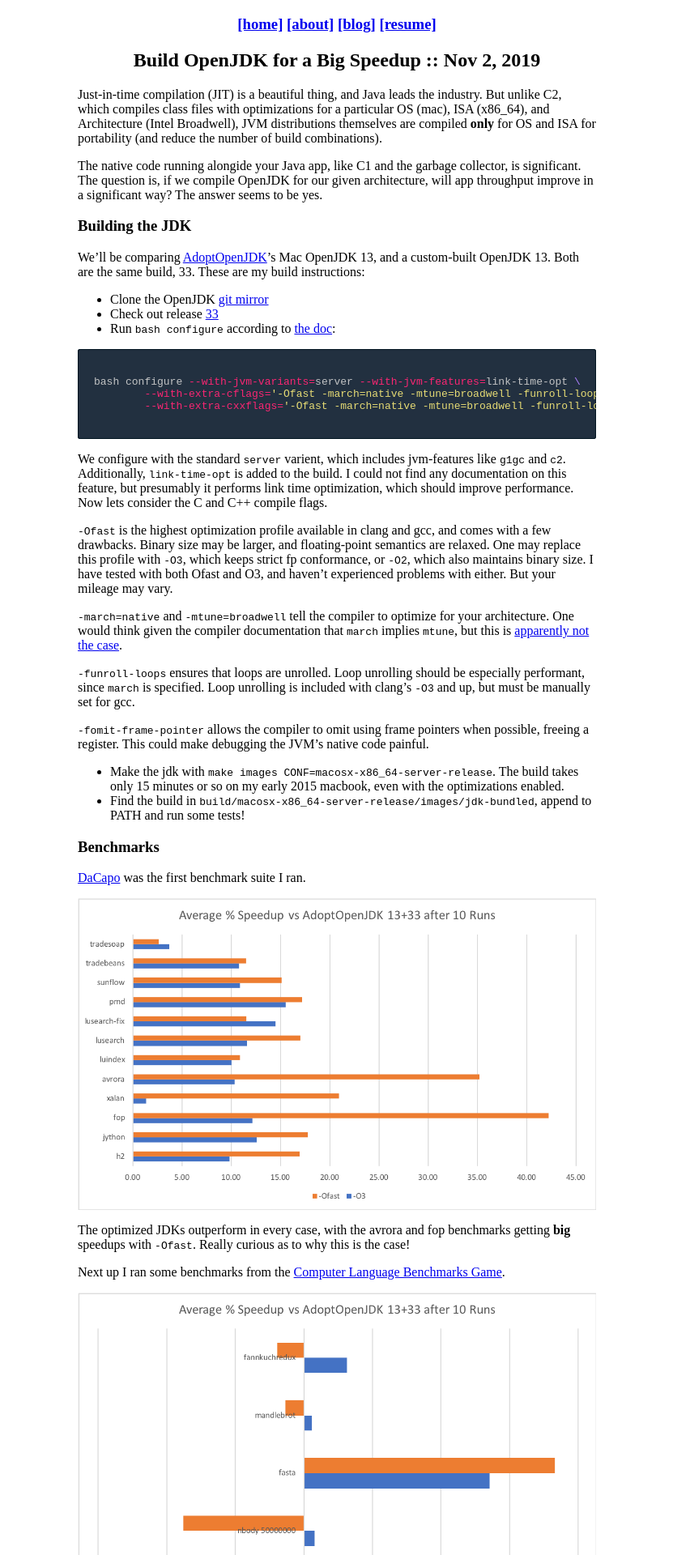
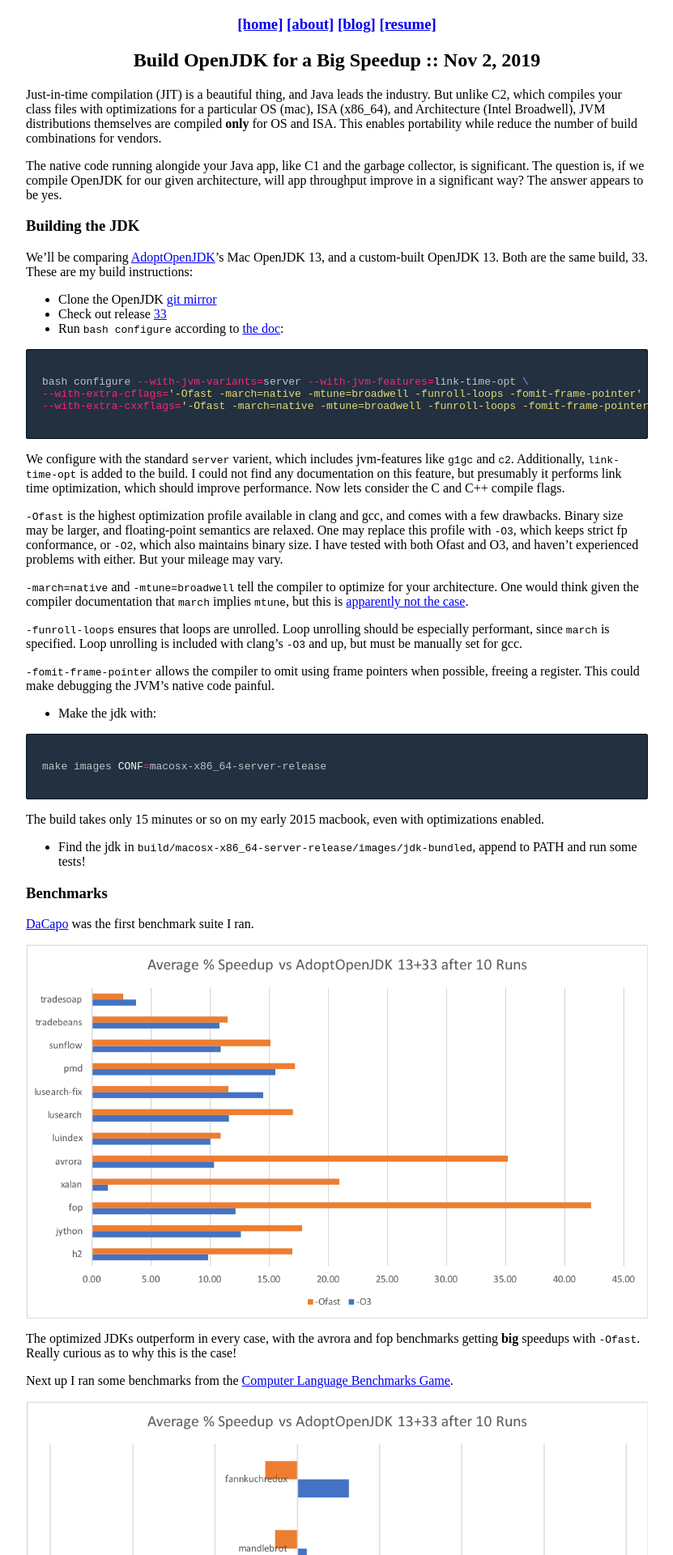
Before and after one commit to AugustNagro/augustnagro.github.io, a Jekyll site: the page built from _posts/2019-11-2-optimized-openjkd.md, in a window 1280 px wide. Shown: the top 1920 px of the page at 81% size, without its empty margins (224-1055 px from the left). Built offline with Jekyll 4.4.1, drawn with Linux system fonts in a browser that asks for light colours; comment, search, counter and statistics services are not loaded; some of the changed text lies outside the part shown.

Commit message:
update formatting, typos

```diff
--- a/_posts/2019-11-2-optimized-openjkd.md
+++ b/_posts/2019-11-2-optimized-openjkd.md
@@ -3,9 +3,9 @@ layout: post
 title: Build OpenJDK for a Big Speedup
 date: 2019-11-2
 ---
-Just-in-time compilation (JIT) is a beautiful thing, and Java leads the industry. But unlike C2, which compiles class files with optimizations for a particular OS (mac), ISA (x86_64), and Architecture (Intel Broadwell), JVM distributions themselves are compiled **only** for OS and ISA for portability (and reduce the number of build combinations).
+Just-in-time compilation (JIT) is a beautiful thing, and Java leads the industry. But unlike C2, which compiles your class files with optimizations for a particular OS (mac), ISA (x86_64), and Architecture (Intel Broadwell), JVM distributions themselves are compiled **only** for OS and ISA. This enables portability while reduce the number of build combinations for vendors.
 
-The native code running alongide your Java app, like C1 and the garbage collector, is significant. The question is, if we compile OpenJDK for our given architecture, will app throughput improve in a significant way? The answer seems to be yes.
+The native code running alongide your Java app, like C1 and the garbage collector, is significant. The question is, if we compile OpenJDK for our given architecture, will app throughput improve in a significant way? The answer appears to be yes.
 
 ### Building the JDK
 We'll be comparing [AdoptOpenJDK](https://adoptopenjdk.net/)'s Mac OpenJDK 13, and a custom-built OpenJDK 13. Both are the same build, 33. These are my build instructions:
@@ -16,8 +16,8 @@ We'll be comparing [AdoptOpenJDK](https://adoptopenjdk.net/)'s Mac OpenJDK 13, a
 
 {% highlight bash %}
 bash configure --with-jvm-variants=server --with-jvm-features=link-time-opt \
-	--with-extra-cflags='-Ofast -march=native -mtune=broadwell -funroll-loops -fomit-frame-pointer' \
-	--with-extra-cxxflags='-Ofast -march=native -mtune=broadwell -funroll-loops -fomit-frame-pointer'
+--with-extra-cflags='-Ofast -march=native -mtune=broadwell -funroll-loops -fomit-frame-pointer' \
+--with-extra-cxxflags='-Ofast -march=native -mtune=broadwell -funroll-loops -fomit-frame-pointer'
 {% endhighlight %}
 
 We configure with the standard `server` varient, which includes jvm-features like `g1gc` and `c2`. Additionally, `link-time-opt` is added to the build. I could not find any documentation on this feature, but presumably it performs link time optimization, which should improve performance. Now lets consider the C and C++ compile flags.
@@ -30,8 +30,15 @@ We configure with the standard `server` varient, which includes jvm-features lik
 
 `-fomit-frame-pointer` allows the compiler to omit using frame pointers when possible, freeing a register. This could make debugging the JVM's native code painful.
 
-* Make the jdk with `make images CONF=macosx-x86_64-server-release`. The build takes only 15 minutes or so on my early 2015 macbook, even with the optimizations enabled.
-* Find the build in `build/macosx-x86_64-server-release/images/jdk-bundled`, append to PATH and run some tests!
+* Make the jdk with:
+
+{% highlight bash %}
+make images CONF=macosx-x86_64-server-release
+{% endhighlight %}
+
+The build takes only 15 minutes or so on my early 2015 macbook, even with optimizations enabled.
+
+* Find the jdk in `build/macosx-x86_64-server-release/images/jdk-bundled`, append to PATH and run some tests!
 
 ### Benchmarks
 [DaCapo](http://dacapobench.sourceforge.net/) was the first benchmark suite I ran.
--- a/css/main.css
+++ b/css/main.css
@@ -49,8 +49,8 @@ span.line {
 
 @media (min-width: 60em) {
     main {
-        padding-right: 25vw;
-        padding-left: 25vw;
+        padding-right: 20vw;
+        padding-left: 20vw;
     }
 }
 
```
Also changed, not shown: other parts of _posts/2019-11-2-optimized-openjkd.md (+3 -3 lines).
